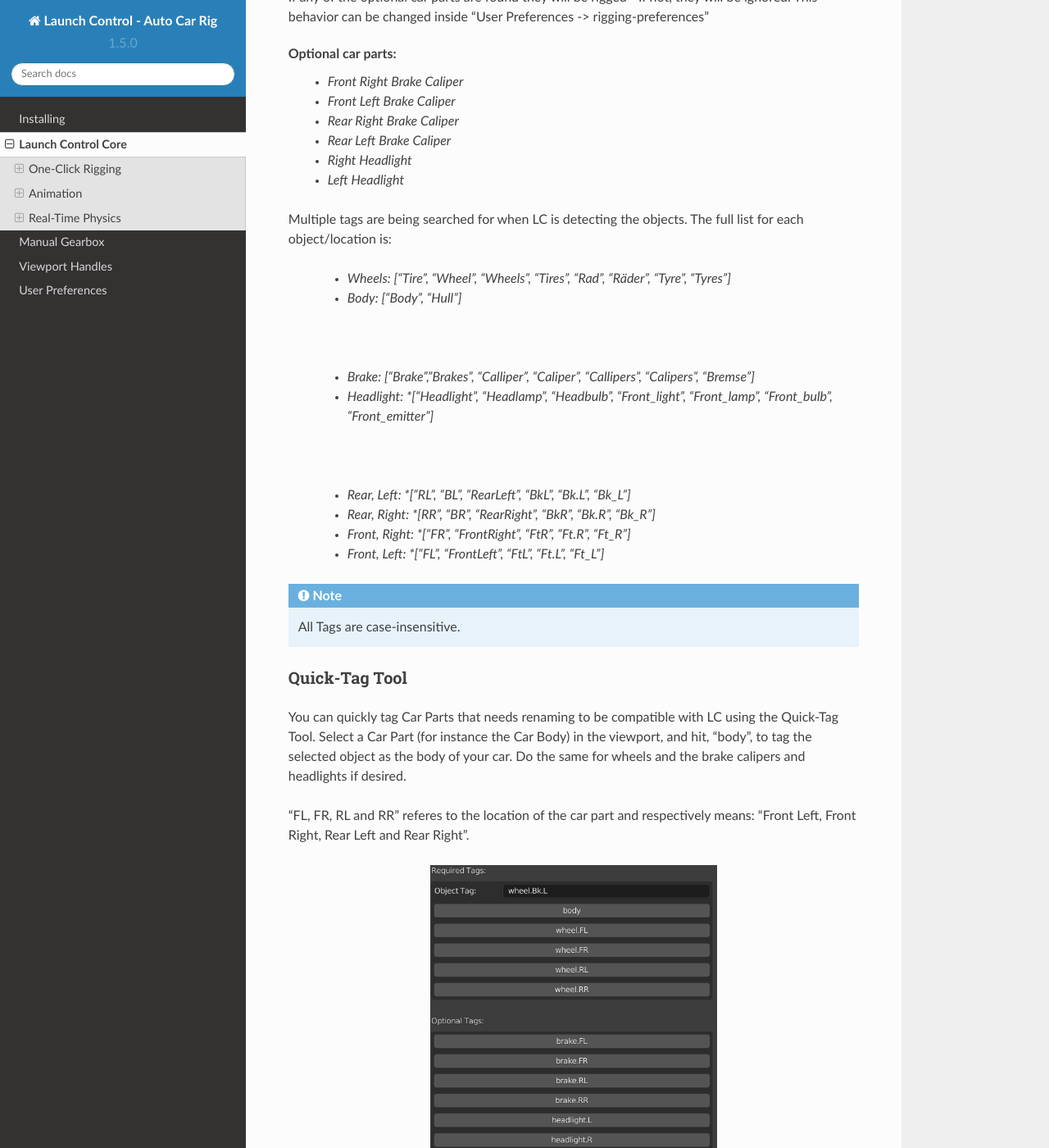
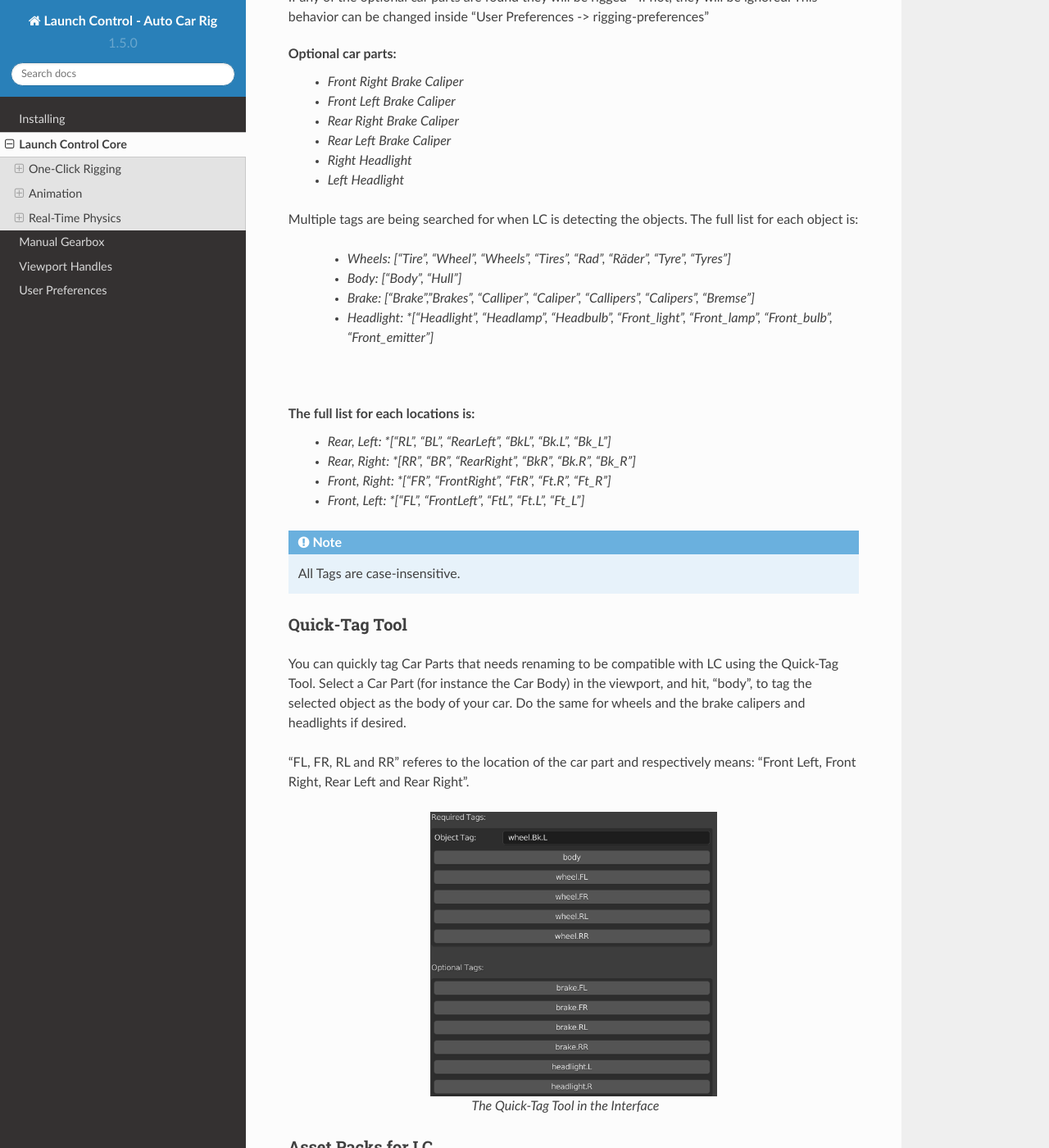
Before and after one commit to DanielVesterbaek/launch-control-documentation, a Sphinx documentation site: the page built from docs/source/launch-control-core.rst, in a window 1280 px wide and 1400 px high, scrolled down 1327 px. Shown: the whole window at 82% size. Built offline with Sphinx 7.4.7 and the Read the Docs theme 2.0.0, drawn with Linux system fonts in a browser that asks for light colours; some of the changed text lies outside the part shown.

Commit message:
Update launch-control-core.rst

```diff
--- a/docs/source/launch-control-core.rst
+++ b/docs/source/launch-control-core.rst
@@ -57,16 +57,15 @@
     * *Left Headlight*
 
 
-Multiple tags are being searched for when LC is detecting the objects. The full list for each object/location is:
-
+Multiple tags are being searched for when LC is detecting the objects.
+The full list for each object is:
     * *Wheels:   ["Tire", "Wheel", "Wheels", "Tires", "Rad", "Räder", "Tyre", "Tyres"]*
     * *Body:   ["Body", "Hull"]*
-   |
-
     * *Brake:   ["Brake","Brakes", "Calliper", "Caliper", "Callipers", "Calipers", "Bremse"]*
     * *Headlight:   *["Headlight", "Headlamp", "Headbulb", "Front_light", "Front_lamp", "Front_bulb", "Front_emitter"]*
    |
 
+The full list for each locations is:
     * *Rear, Left:   *["RL", "BL", "RearLeft", "BkL", "Bk.L", "Bk_L"]*
     * *Rear, Right:   *[RR", "BR", "RearRight", "BkR", "Bk.R", "Bk_R"]*
     * *Front, Right:   *["FR", "FrontRight", "FtR", "Ft.R", "Ft_R"]*
@@ -96,7 +95,7 @@
 Asset Packs for LC
 ^^^^^^^^^^
 Many Vehicle models have supported naming conventions out of the box.
-Some Asset Packs that are natively supported are:
+| **Some Asset Packs that are natively supported are:**
     * `Car Transportation <https://blendermarket.com/products/transportation>`_
     * `Car Teleporter <https://blendermarket.com/products/car-teleporter>`_
     * `Traffiq Car <https://blendermarket.com/products/car-library-traffiq-vehicles-for-blender>`_
@@ -259,31 +258,24 @@
     *Physics can be customized in the Interface*
 
 **Spring Hardness:**
-
     * *The 'Tightness/Hardness' of the Spring. Increase this to have the Spring be harder and respond faster (Feeling of a light vehicle or road/track vehicle), decrease this to make the Spring respond slower and feel softer (Feeling of a heavy offroad vehicle).*
 
 **Spring Damping:**
-
     * *How quickly the spring stops moving after an impact. A low value makes the spring wobble for a long time after an impulse.*
 
 **Smoothing:**
-
     * *Adds extra smoothing to the ride. Makes the response slower and dampens more of the forces. Equivilant to Decreasing 'Hardness' and Increasing 'Dampening' at the same time.*
 
 **Simulate Gravity:**
-
     * *Let the physics take care of the Gravity when the vehicle is in the air. When 'ON' the vehicle might deviate more from the Driving Path during jumps. When 'OFF' the car will stick 'tightly' to the path, even if it would be physically impossible - This is useful for making the car do loops or running over a bumpy road in a controlled manner*
 
 **Auto Level:**
-
     * *During airtime, the vehicle can start to nose-dive or pitch backwards. Using Auto Level, you can bias the physics toward keeping the vehicle level rather than pitching or rolling.*
 
 **Vehicle Mass:**
-
     * *Similar to 'Spring Hardness', affects how much the car is affected by impacts from the road. Increase this to make the bumps and landings have less impact on the body motion of the vehicle and vice-versa.*
 
 **Spring Offset:**
-
     * *Fine-tune the physics Suspension Height. This is only affecting the car when physics are turned on.*
 
 .. warning::
```
